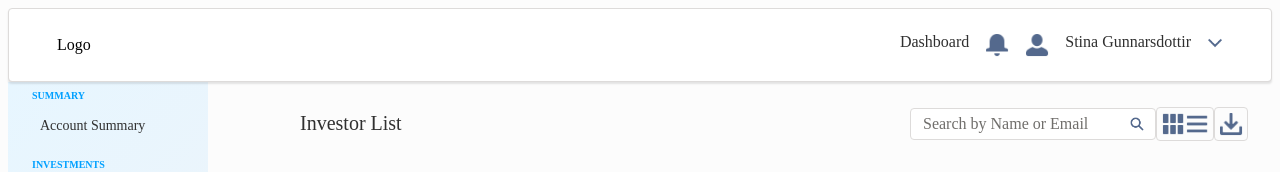
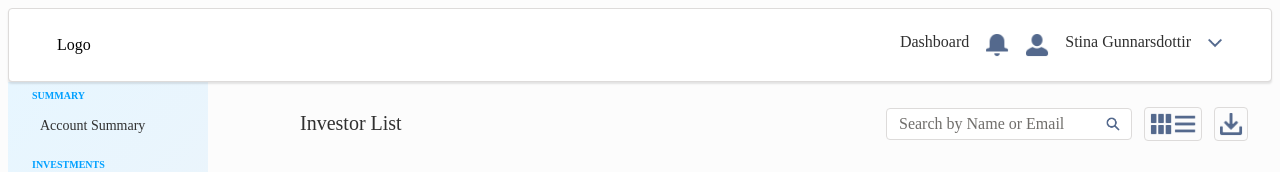
Before and after one commit to AmetaRahul/AmetaRahul.github.io, a plain HTML site: page index.html in a window 1280 px wide. Shown: the top 172 px of the page. Drawn offline with Linux system fonts and the light colour scheme.

Commit message:
Update index.html

```diff
--- a/index.html
+++ b/index.html
@@ -90,14 +90,14 @@
     	<div class="slds-col slds-grid slds-grid_vertical-align-center slds-show_medium slds-grid_align-spread">
     		<div class="heading-text slds-col_bump-right">Investor List</div>
 
-    		<div class="slds-form-element">
+    		<div class="slds-form-element slds-m-right_small">
   				<div class="slds-form-element__control slds-input-has-icon slds-input-has-icon_right">
   					<img src="Images/search_60.png" class="slds-icon slds-input__icon slds-input__icon_right slds-icon-text-default">
     				<input type="text" id="text-input-id-1" placeholder="Search by Name or Email" class="slds-input" />
   				</div>
 			</div>
 
-			<div class="slds-grid slds-box slds-box_xx-small">
+			<div class="slds-grid slds-box slds-box_xx-small slds-m-right_small">
 				<div onclick="">
 					<img src="Images/tile_card_list_60.png" class="slds-icon_small" onclick="">
 				</div >
```
